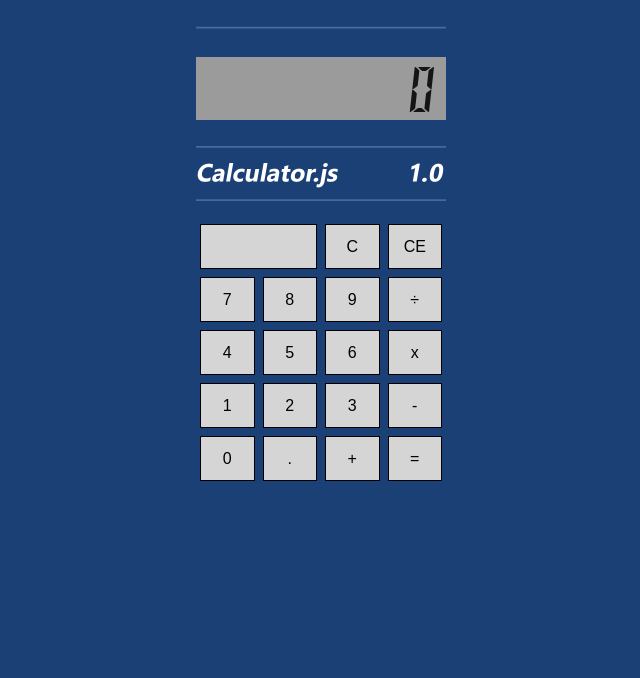
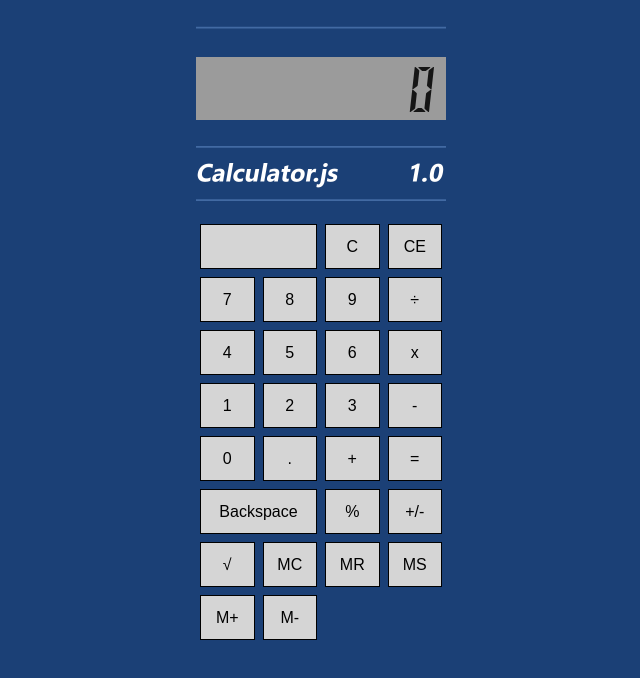
Before and after one commit to Wilcolab/Anythink-Market-lnm2c60m, a website: page public/index.html in a window 1280 px wide. Shown: the whole page, without its empty margins (319-959 px from the left). Drawn offline with Linux system fonts and the light colour scheme.

```diff
--- a/public/index.html
+++ b/public/index.html
@@ -41,6 +41,15 @@
             <button class="btn" onClick="equalPressed()">=</button>
 
             <!-- TODO: Buttons -->
+            <button class="btn span-2" onClick="backspacePressed()">Backspace</button>
+            <button class="btn" onClick="percentPressed()">%</button>
+            <button class="btn" onClick="negatePressed()">+/-</button>
+            <button class="btn" onClick="sqrtPressed()">√</button>
+            <button class="btn" onClick="memoryClearPressed()">MC</button>
+            <button class="btn" onClick="memoryRecallPressed()">MR</button>
+            <button class="btn" onClick="memoryStorePressed()">MS</button>
+            <button class="btn" onClick="memoryAddPressed()">M+</button>
+            <button class="btn" onClick="memorySubtractPressed()">M-</button>
           </div>
         </div>
       </div>
```
Also changed, not shown: api/controller.js (line endings or trailing spaces).
